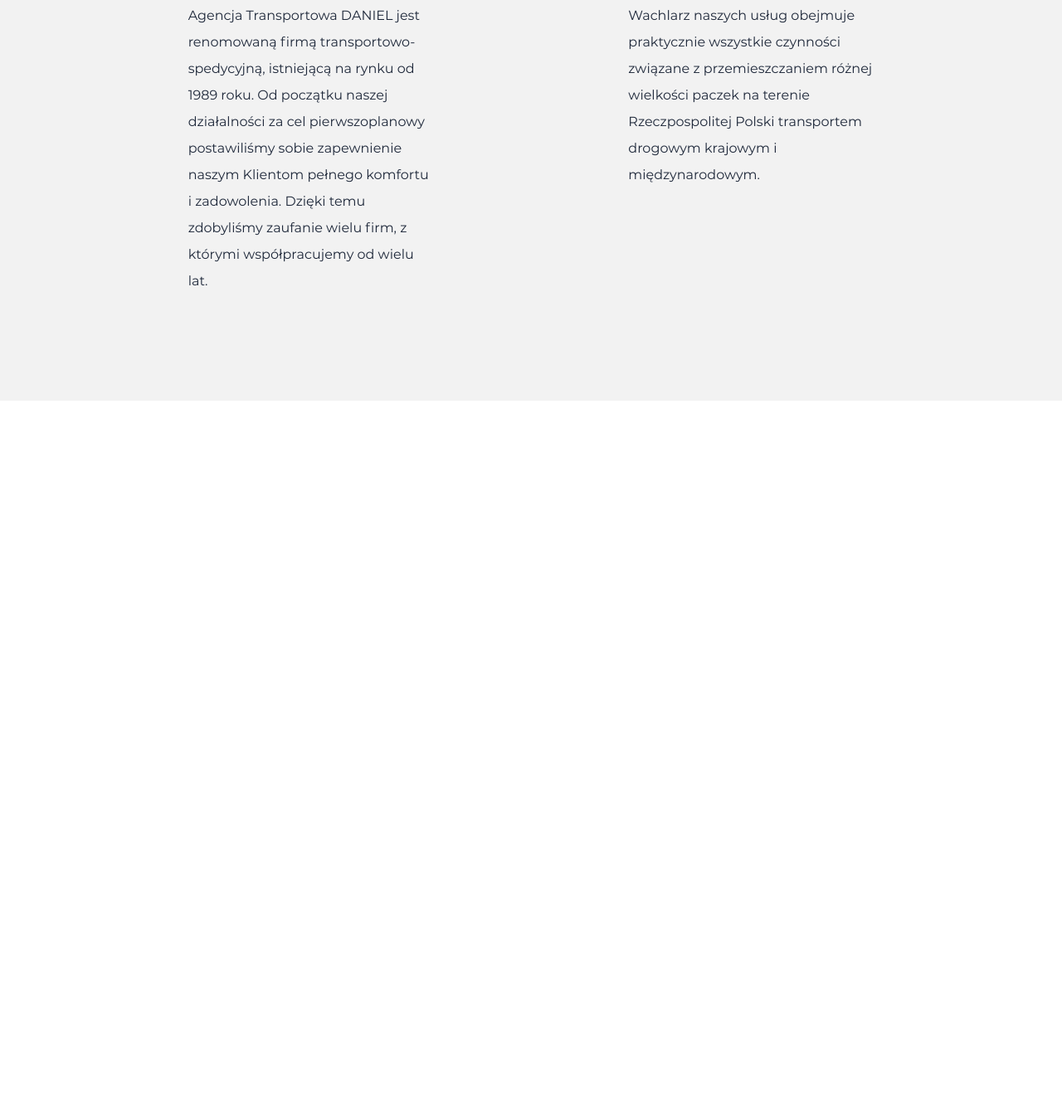
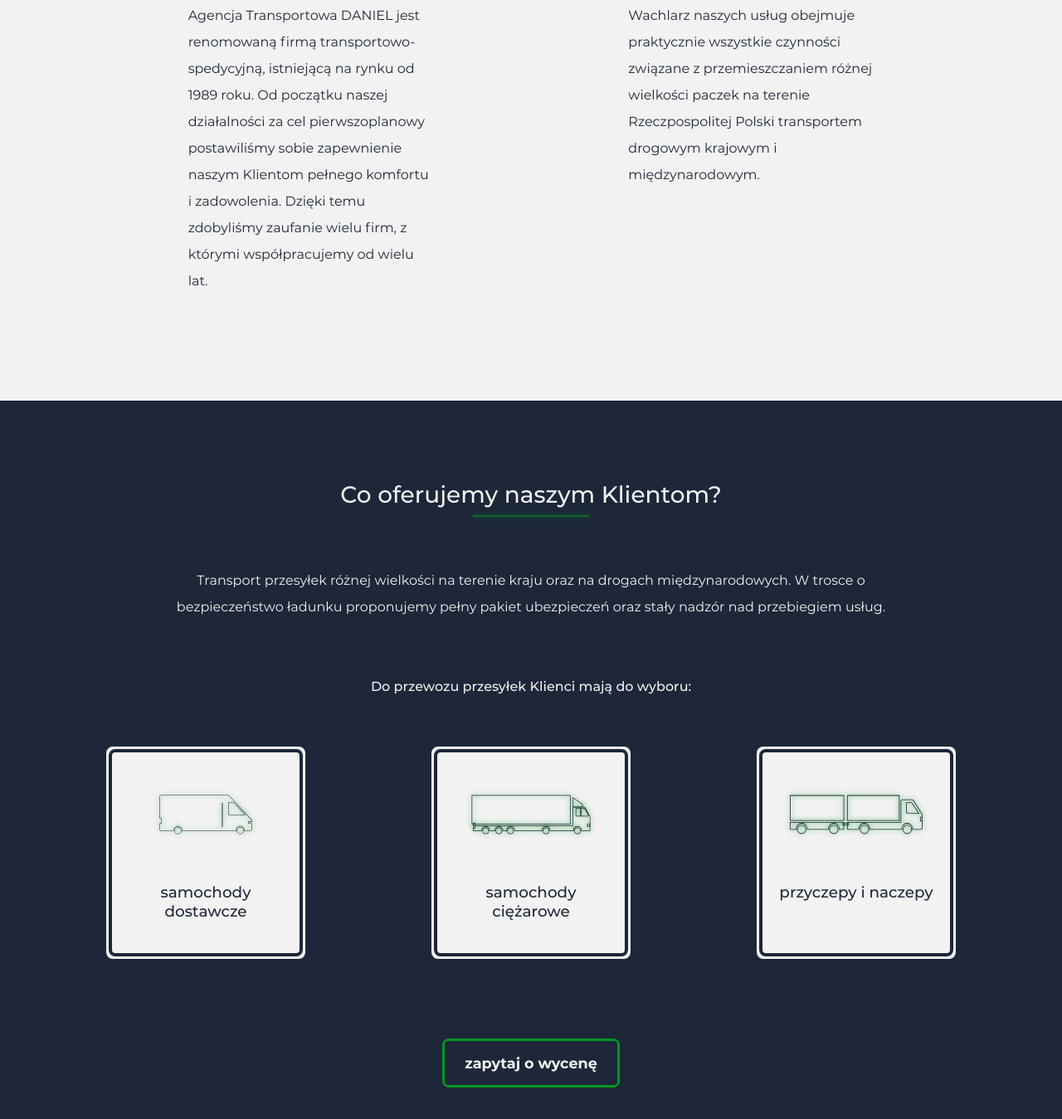
Before and after one commit to daniel-transport/website, a Gatsby site: page / in a window 1280 px wide. Shown: the part 1107-2456 px from the top of the page at 83% size. Before the commit the page ends 1590 px from the top, so only its background shows below. Built offline with nearby package versions, Linux system fonts and the light colour scheme; Gatsby itself is replaced by a stand-in of ours.

Commit message:
feat: add Offer view component

```diff
--- a/src/pages/index.js
+++ b/src/pages/index.js
@@ -3,12 +3,14 @@ import React from 'react';
 import SEO from 'components/SEO';
 import Hero from 'views/Hero';
 import About from 'views/About';
+import Offer from 'views/Offer';
 
 const IndexPage = () => (
 	<>
 		<SEO />
 		<Hero id="hero" />
 		<About id="o_nas" />
+		<Offer id="oferta" />
 	</>
 );
 
--- /dev/null
+++ b/src/views/Offer/index.js
@@ -0,0 +1,71 @@
+import React from 'react';
+import { graphql, useStaticQuery } from 'gatsby';
+import PropTypes from 'prop-types';
+
+import FlipCard from 'components/FlipCard';
+import CTA from 'components/CTA';
+import { SectionDark, SectionTitle } from 'components/Share';
+import {
+	Wrapper,
+	CardHeader,
+	CardList,
+	CardItem,
+	Paragraph,
+	BtnWrapper,
+} from './styles';
+
+const Offer = ({ id }) => {
+	const { contentYaml } = useStaticQuery(graphql`
+		{
+			contentYaml {
+				offer {
+					title
+					subtitle
+					text
+					button {
+						title
+						to
+					}
+					cards {
+						title
+						text
+						cover {
+							alt
+							file {
+								publicURL
+							}
+						}
+					}
+				}
+			}
+		}
+	`);
+
+	const { title, subtitle, text, cards, button } = contentYaml.offer;
+
+	return (
+		<SectionDark id={id}>
+			<Wrapper>
+				<SectionTitle>{title}</SectionTitle>
+				<Paragraph>{text}</Paragraph>
+				<CardHeader>{subtitle}</CardHeader>
+				<CardList>
+					{cards.map(({ title: cardTitle, text: cardText, cover }) => (
+						<CardItem key={cardTitle}>
+							<FlipCard title={cardTitle} icon={cover} text={cardText} />
+						</CardItem>
+					))}
+				</CardList>
+				<BtnWrapper>
+					<CTA to={button.to} title={button.title} />
+				</BtnWrapper>
+			</Wrapper>
+		</SectionDark>
+	);
+};
+
+Offer.propTypes = {
+	id: PropTypes.string.isRequired,
+};
+
+export default Offer;
--- /dev/null
+++ b/src/views/Offer/styles.js
@@ -0,0 +1,43 @@
+import styled from 'styled-components';
+
+export const Wrapper = styled.div`
+	max-width: 1360px;
+	margin: 0 auto;
+`;
+
+export const Paragraph = styled.p`
+	max-width: 900px;
+	margin: 0 auto 4em;
+	padding: 0 0.75rem;
+	line-height: 2;
+	text-align: center;
+`;
+
+export const CardHeader = styled.p`
+	margin: 0 0.75rem 1.5em;
+	font-weight: 500;
+	line-height: 2;
+	text-align: center;
+`;
+
+export const CardList = styled.ul`
+	display: flex;
+	flex-wrap: wrap;
+	justify-content: space-evenly;
+	margin: 0 0 4em;
+	padding: 0;
+	list-style: none;
+`;
+
+export const CardItem = styled.li`
+	display: flex;
+	position: relative;
+	width: 15em;
+	height: 16em;
+	margin: 2em;
+`;
+
+export const BtnWrapper = styled.div`
+	display: flex;
+	justify-content: center;
+`;
```
